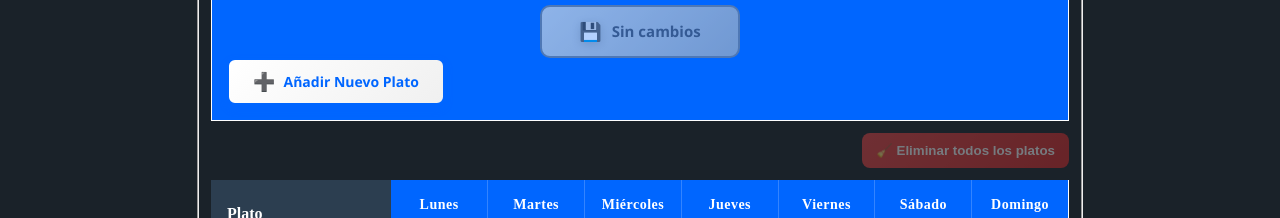
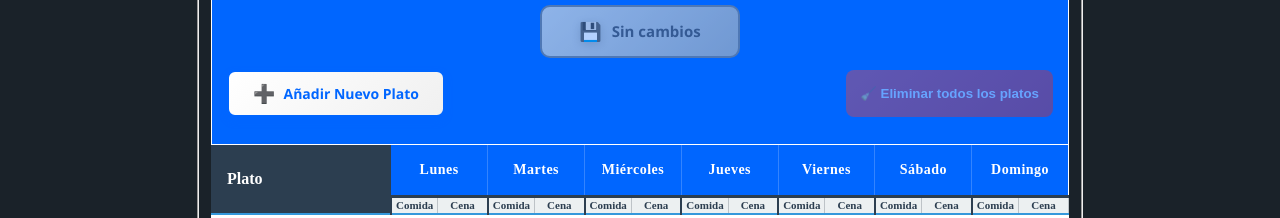
Before and after one commit to xaxoBye/master-frontend-lemoncode-laboratorio-04-03modulo-vue, a Vue app: page /favoritos in a window 1280 px wide. Shown: the part 216-434 px from the top of the page. Built offline with nearby package versions, Linux system fonts and the light colour scheme; the HTML template or start-up script is replaced by a standard one.

Commit message:
Incluir boton borrar todos

```diff
--- a/src/components/TablaFavoritos.vue
+++ b/src/components/TablaFavoritos.vue
@@ -1,16 +1,22 @@
 <template>
   <fieldset class="menu-fieldset">
     <LeyendaMenu />
-
+    <legend class="menu-legend">🍽️ Semana Actual</legend>
     <div class="tabla-menu">
       <TablaGuardar />
+      <div class="zona-acciones-globales">
         <TablaBtnIncluirPlato
           :mostrar-formulario="mostrarFormulario"
           @abrir-formulario="abrirFormulario"
         />
+        <button
+          class="btn-eliminar-todo"
+          @click="mostrarConfirmacionEliminarTodos = true"
+          :disabled="store.platos.length === 0"
+        >
+          🧹 Eliminar todos los platos
+        </button>
       </div>
-
-    <legend class="menu-legend">🍽️ Semana Actual</legend>
 
       <TablaFormIncluirPlato
         :mostrar-formulario="mostrarFormulario"
@@ -25,15 +31,6 @@
         @update:dia="formulario.dia = $event"
         @update:momento="formulario.momento = $event"
       />
-
-    <div class="zona-acciones-globales">
-      <button
-        class="btn-eliminar-todo"
-        @click="mostrarConfirmacionEliminarTodos = true"
-        :disabled="store.platos.length === 0"
-      >
-        🧹 Eliminar todos los platos
-      </button>
     </div>
 
     <table class="tabla-favoritos">
@@ -482,7 +479,8 @@ function eliminarTodos(): void {
 
 .zona-acciones-globales {
   display: flex;
-  justify-content: flex-end;
+  justify-content: space-between;
+
   margin: 12px 0;
 }
 
```
Lines whose indentation alone changed are shown as unchanged.
